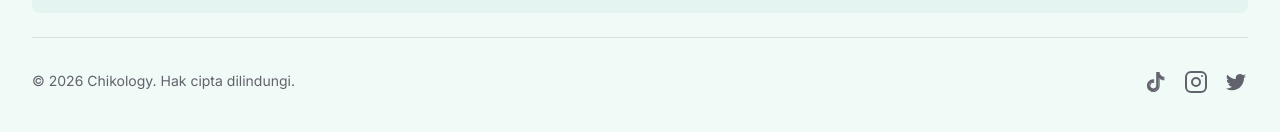
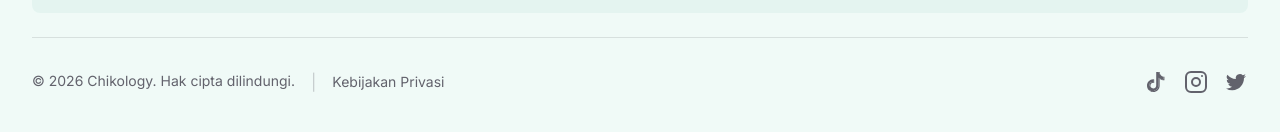
Before and after one commit to dapursolusi/chikology-web-app, a Next.js app: page / in a window 1280 px wide. Shown: the part 1995-2127 px from the top of the page. Built offline with nearby package versions, Linux system fonts and the light colour scheme; no server answers; the database is empty.

Commit message:
fix(footer): add Kebijakan Privasi link back in bottom bar

```diff
--- a/src/components/layout/footer.tsx
+++ b/src/components/layout/footer.tsx
@@ -132,9 +132,18 @@ export default function Footer() {
 
         {/* Bottom bar */}
         <div className="mt-6 flex flex-col items-center justify-between gap-4 border-t pt-8 md:flex-row">
-          <p className="text-sm text-muted-foreground">
-            © {currentYear} Chikology. Hak cipta dilindungi.
-          </p>
+          <div className="flex items-center gap-4">
+            <p className="text-sm text-muted-foreground">
+              © {currentYear} Chikology. Hak cipta dilindungi.
+            </p>
+            <span className="hidden text-muted-foreground/30 md:inline">|</span>
+            <Link
+              href="/kebijakan-privasi"
+              className="text-sm text-muted-foreground transition-colors hover:text-foreground"
+            >
+              Kebijakan Privasi
+            </Link>
+          </div>
 
           {/* Social icons */}
           <div className="flex items-center gap-4">
```
